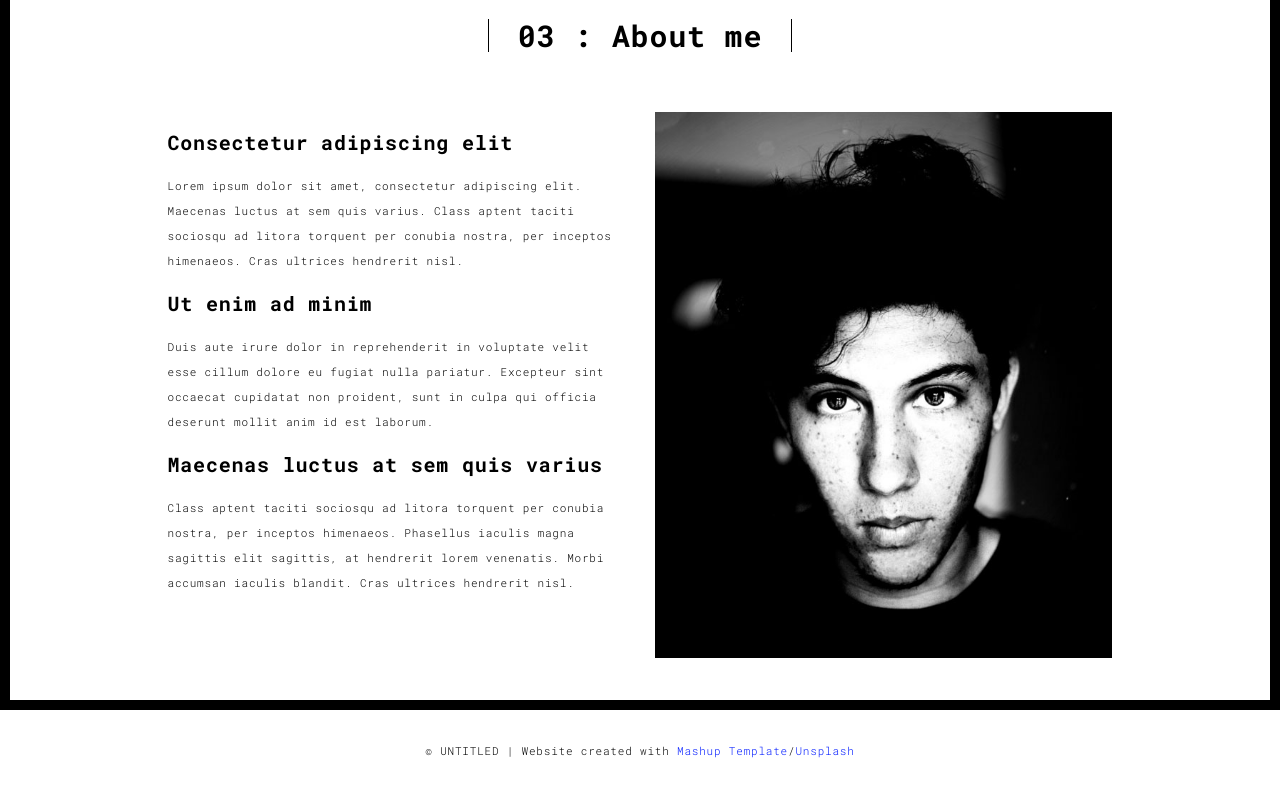
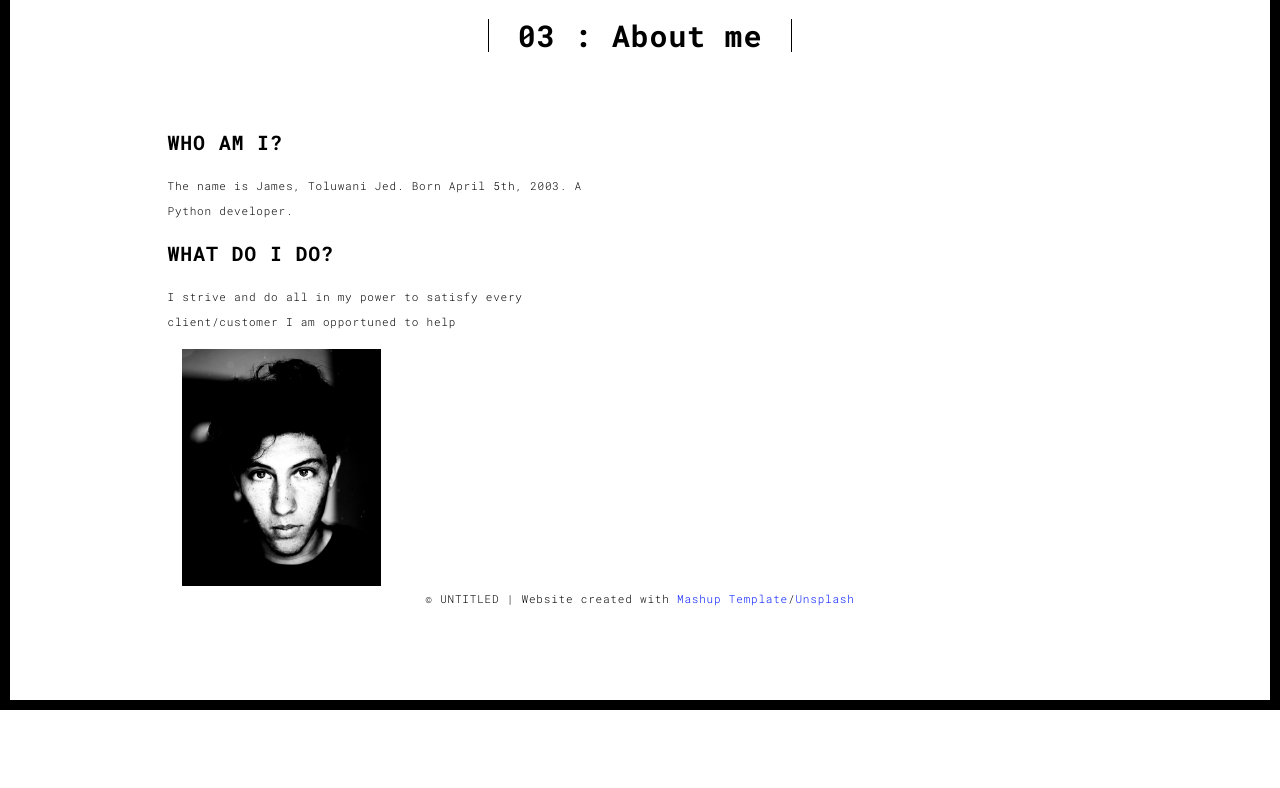
Before and after one commit to Marsuvees/my_portfolio, a Flask app: page /about.html in a window 1280 px wide. Shown: the part 90-878 px from the top of the page. After the commit the page ends 800 px from the top, so only its background shows below. Run offline with Flask 3, Linux system fonts and the light colour scheme; some libraries are stand-ins or nearby versions.

Commit message:
Update about.html
Updated the info on the about page and changed the favicon

```diff
--- a/templates/about.html
+++ b/templates/about.html
@@ -13,7 +13,7 @@
   <meta name="msapplication-tap-highlight" content="no">
 
   <link rel="apple-touch-icon" sizes="180x180" href="static/assets/apple-icon-180x180.png">
-  <link href="static/assets/Diamond.ico" rel="icon">
+  <link href="static/assets/favicon.ico" rel="icon">
 
   <title>Title page</title>
 
@@ -61,17 +61,10 @@
             <div class="col-md-10 col-md-offset-1">
               <div class="row">
                 <div class="col-xs-12 col-md-6">
-                  <h3>Consectetur adipiscing elit</h3>
-                  <p>Lorem ipsum dolor sit amet, consectetur adipiscing elit. Maecenas luctus at sem quis varius.
-                  Class aptent taciti sociosqu ad litora torquent per conubia nostra, per inceptos himenaeos. Cras ultrices hendrerit nisl.</p>
-                  <h3>Ut enim ad minim  </h3>
-                  <p>Duis aute irure dolor in reprehenderit in voluptate velit esse
-                  cillum dolore eu fugiat nulla pariatur. Excepteur sint occaecat cupidatat non
-                  proident, sunt in culpa qui officia deserunt mollit anim id est laborum.
-                  <h3>Maecenas luctus at sem quis varius</h3>
-                  <p>
-                  Class aptent taciti sociosqu ad litora torquent per conubia nostra, per inceptos himenaeos. Phasellus iaculis magna sagittis elit sagittis, at hendrerit lorem venenatis. Morbi accumsan iaculis blandit. Cras ultrices hendrerit nisl.</p>
-                </div>
+                  <h3>WHO AM I?</h3>
+                  <p>The name is James, Toluwani Jed. Born April 5th, 2003. A Python developer.</p>
+                  <h3>WHAT DO I DO?</h3>
+                  <p>I strive and do all in my power to satisfy every client/customer I am opportuned to help</h3>
                 <div class="col-xs-12 col-md-6">
                   <img src="static/assets/images/profil.jpg" class="img-responsive" alt="">
                 </div>
```
